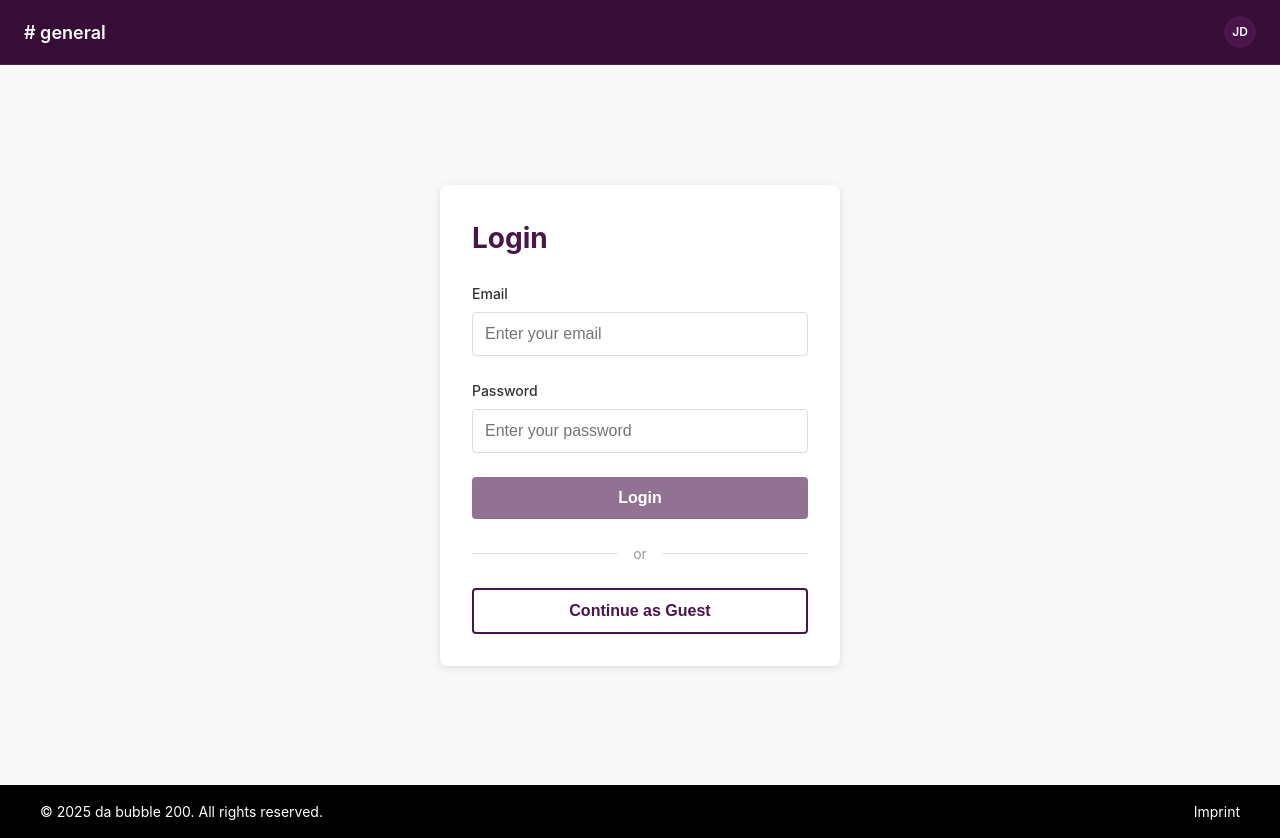
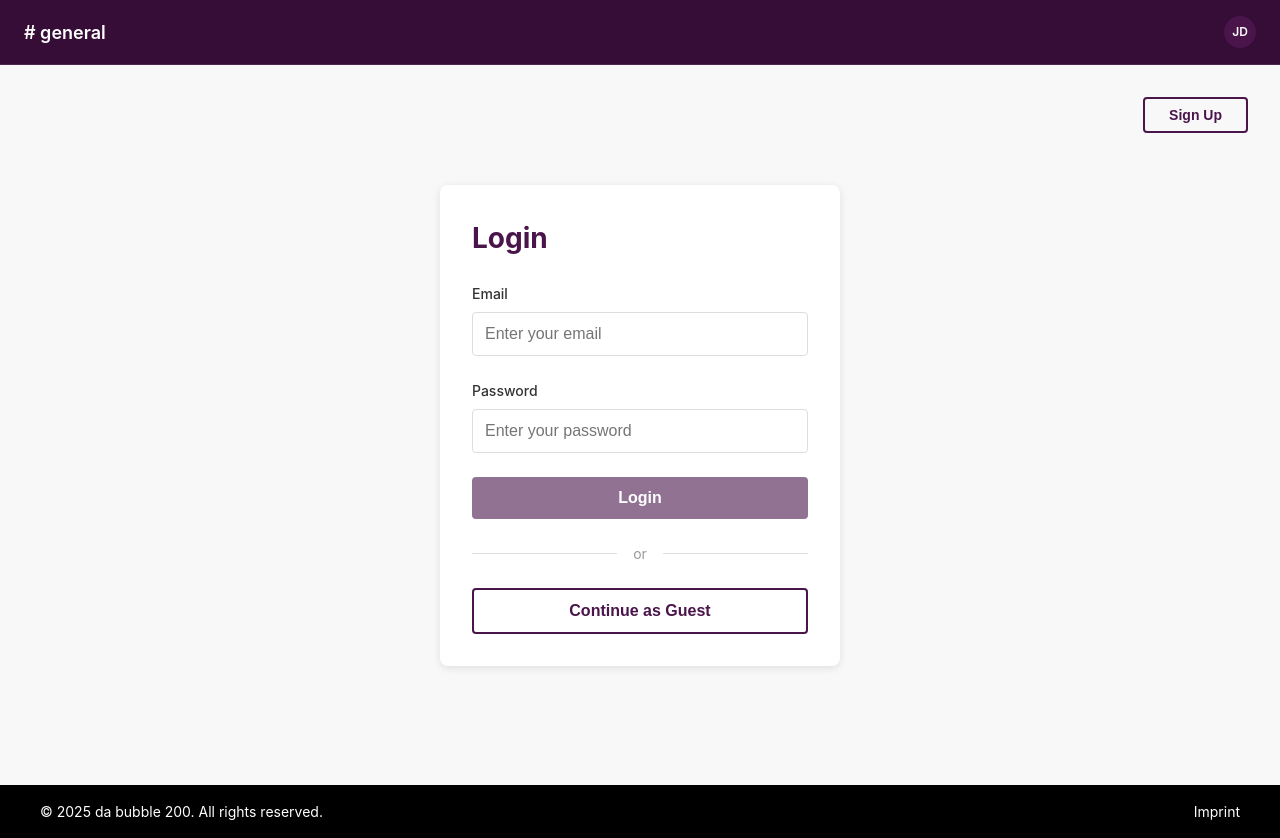
Before and after one commit to Alex-R298/DA-Bubble, an Angular app: page / in a window 1280 px wide. Built offline with nearby package versions, Linux system fonts and the light colour scheme.

Commit message:
(DES): Add sign up button in top right of login page

```diff
--- a/src/app/components/login/login.component.css
+++ b/src/app/components/login/login.component.css
@@ -1,10 +1,18 @@
 .login-container {
   display: flex;
+  flex-direction: column;
   justify-content: center;
   align-items: center;
   min-height: calc(100vh - 80px);
   background-color: #f8f8f8;
   padding: 2rem 0;
+  position: relative;
+}
+
+.login-header {
+  position: absolute;
+  top: 2rem;
+  right: 2rem;
 }
 
 .login-card {
@@ -110,3 +118,21 @@
   background-color: #4a154b;
   color: white;
 }
+
+.signup-link-button {
+  padding: 0.5rem 1.5rem;
+  background-color: transparent;
+  color: #4a154b;
+  border: 2px solid #4a154b;
+  border-radius: 4px;
+  font-size: 0.875rem;
+  font-weight: 600;
+  cursor: pointer;
+  text-decoration: none;
+  transition: all 0.2s;
+}
+
+.signup-link-button:hover {
+  background-color: #4a154b;
+  color: white;
+}
--- a/src/app/components/login/login.component.html
+++ b/src/app/components/login/login.component.html
@@ -1,4 +1,7 @@
 <div class="login-container">
+  <div class="login-header">
+    <button routerLink="/signup" class="signup-link-button">Sign Up</button>
+  </div>
   <div class="login-card">
     <h2>Login</h2>
     <form (ngSubmit)="onSubmit()" #loginForm="ngForm">
```
